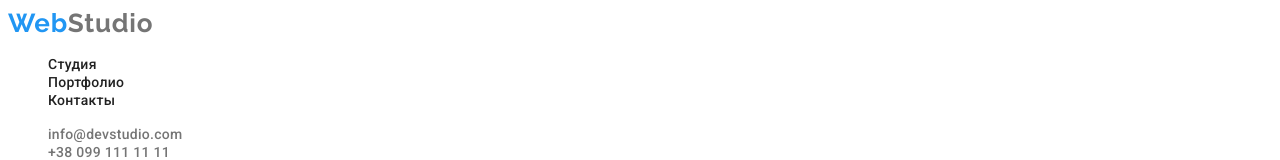
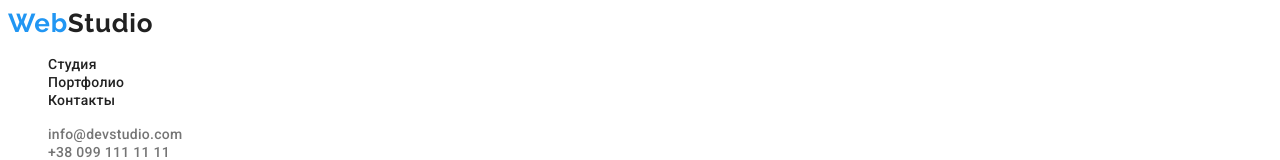
Before and after one commit to Krasov567/goit-markup-hw-02, a plain HTML site: page index.html in a window 1280 px wide. Shown: the top 160 px of the page. Drawn offline with Linux system fonts and the light colour scheme.

```diff
--- a/css/styles.css
+++ b/css/styles.css
@@ -12,7 +12,7 @@
 
 /* Logo*/
 .logo {
-  color: var(--text-color);
+  color: var(--primary-text-color);
   text-decoration: none;
   font-family: Raleway, sans-serif;
   font-style: normal;
```
